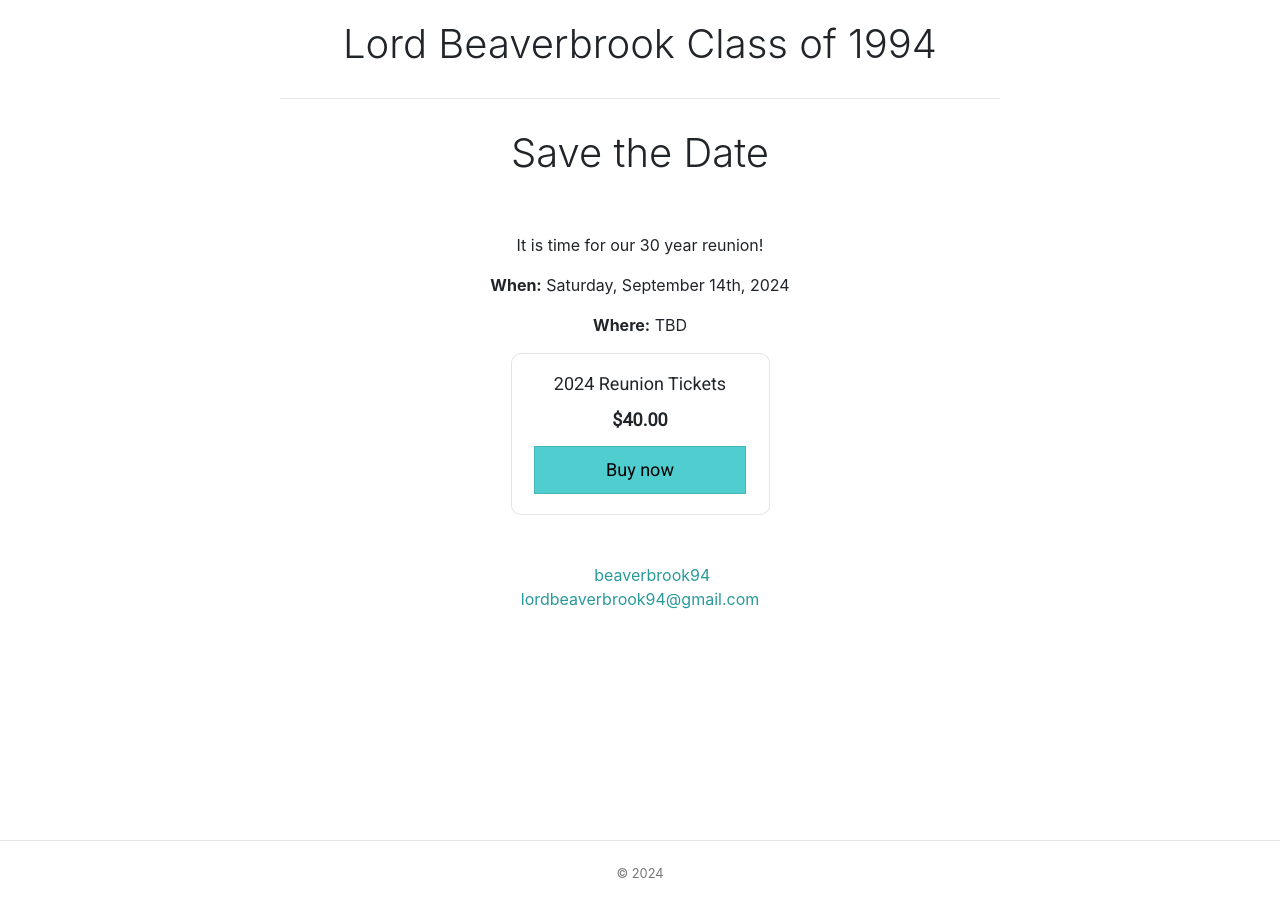
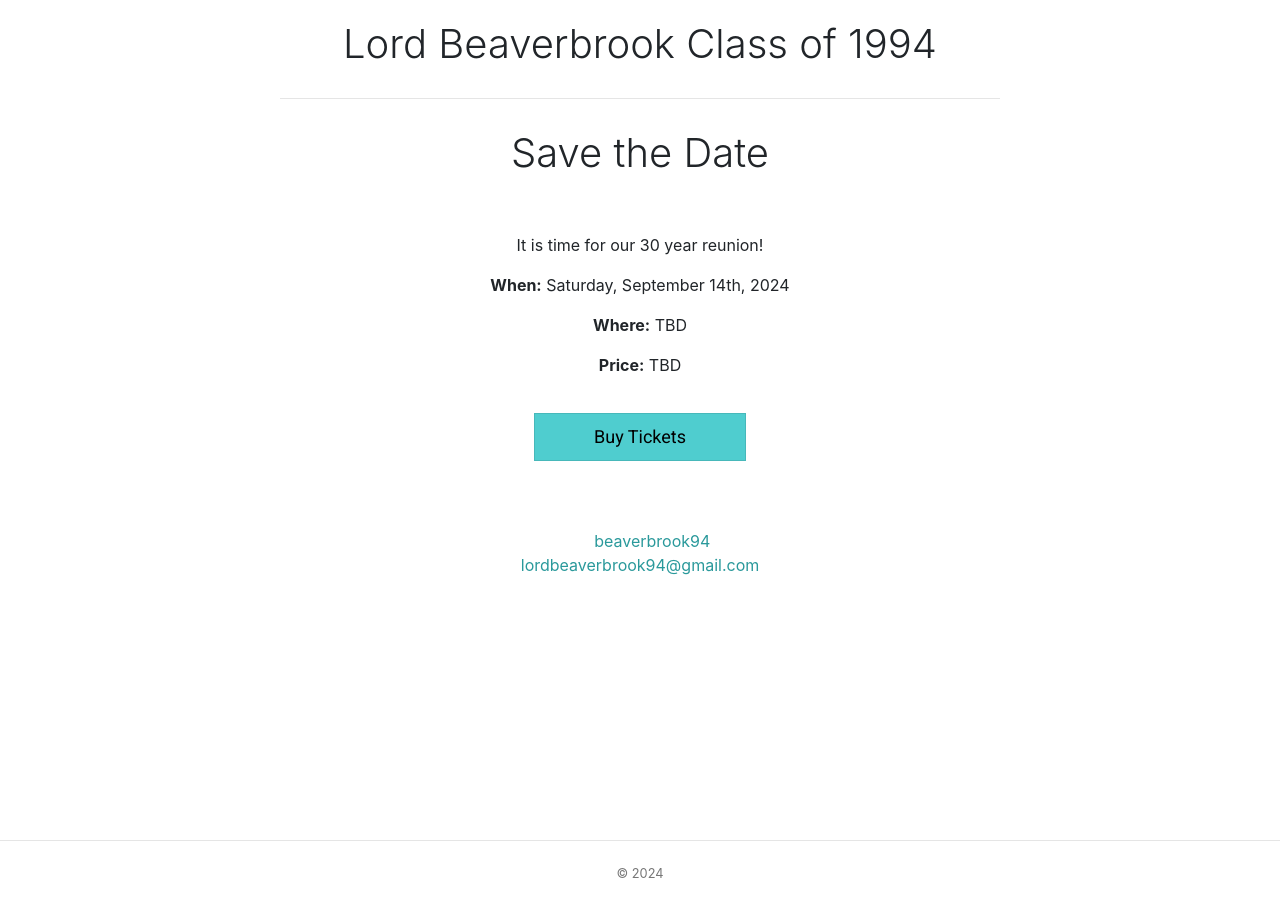
Before and after one commit to beaverbrook94/beaverbrook94.github.io, a Jekyll site: the page built from payment.markdown, in a window 1280 px wide. Built offline with Jekyll 4.4.1, drawn with Linux system fonts in a browser that asks for light colours.

Commit message:
Updated payment button

```diff
--- a/payment.markdown
+++ b/payment.markdown
@@ -92,6 +92,8 @@ It is time for our 30 year reunion!
 
 **Where:** TBD
 
+**Price:** TBD
+
 <div align="center">
 <div style="
   overflow: auto;
@@ -101,21 +103,10 @@ It is time for our 30 year reunion!
   align-items: center;
   width: 259px;
   background: #FFFFFF;
-  border: 1px solid rgba(0, 0, 0, 0.1);
-  box-shadow: -2px 10px 5px rgba(0, 0, 0, 0);
-  border-radius: 10px;
   font-family: Roboto, SQ Market, Helvetica, Arial, sans-serif;
   ">
   <div style="padding: 20px;">
-      <p style="
-    font-size: 18px;
-    line-height: 20px;
-  ">2024 Reunion Tickets</p>
-      <p style="
-    font-size: 18px;
-    line-height: 20px;
-    font-weight: 600;
-  ">$40.00</p>
+ 	<div>
     <a target="_blank" href="https://square.link/u/aMRTs72s?src=embed" style="
     display: inline-block;
     font-size: 18px;
@@ -127,7 +118,7 @@ It is time for our 30 year reunion!
     text-align: center;
     box-shadow: 0 0 0 1px rgba(0,0,0,.1) inset;
     border-radius: 0px;
-  ">Buy now</a>
+  ">Buy Tickets</a>
   </div>
     <link rel="stylesheet" href="https://fonts.googleapis.com/css?family=Roboto">
 </div>
```
